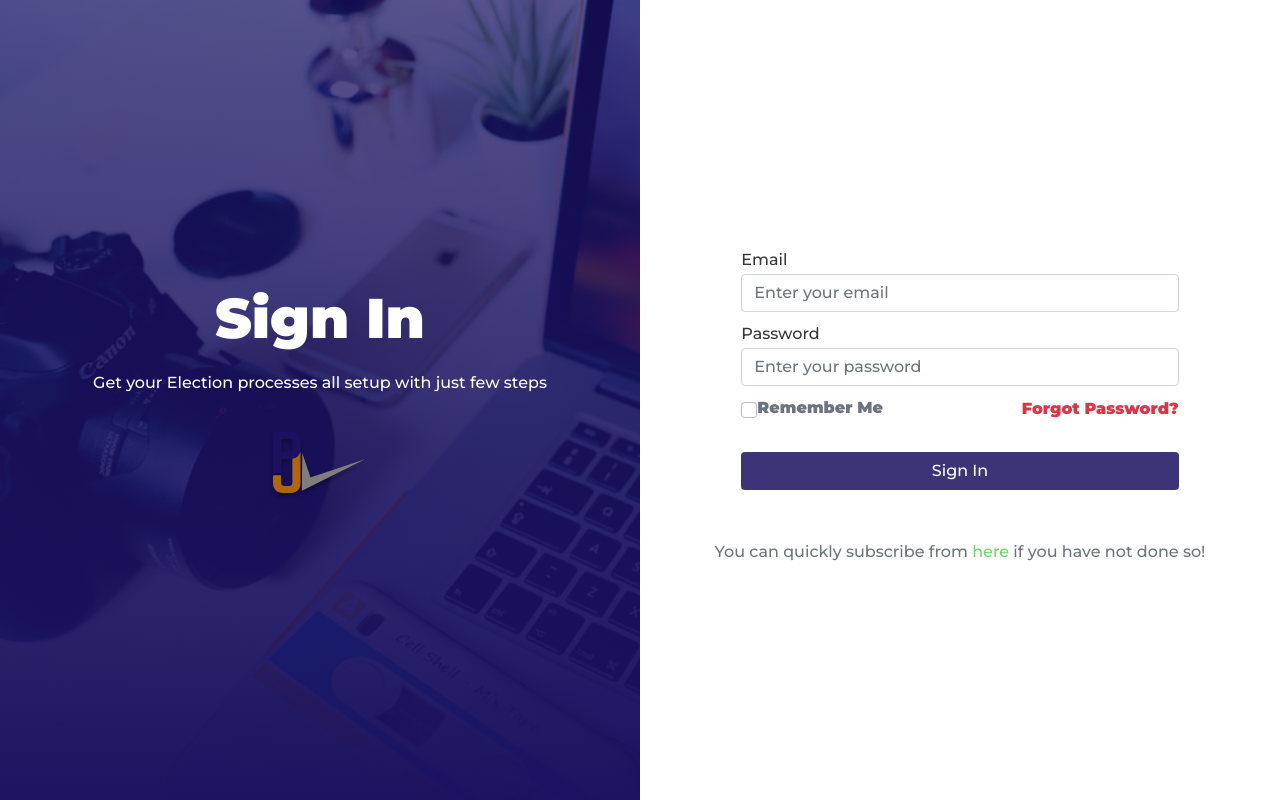
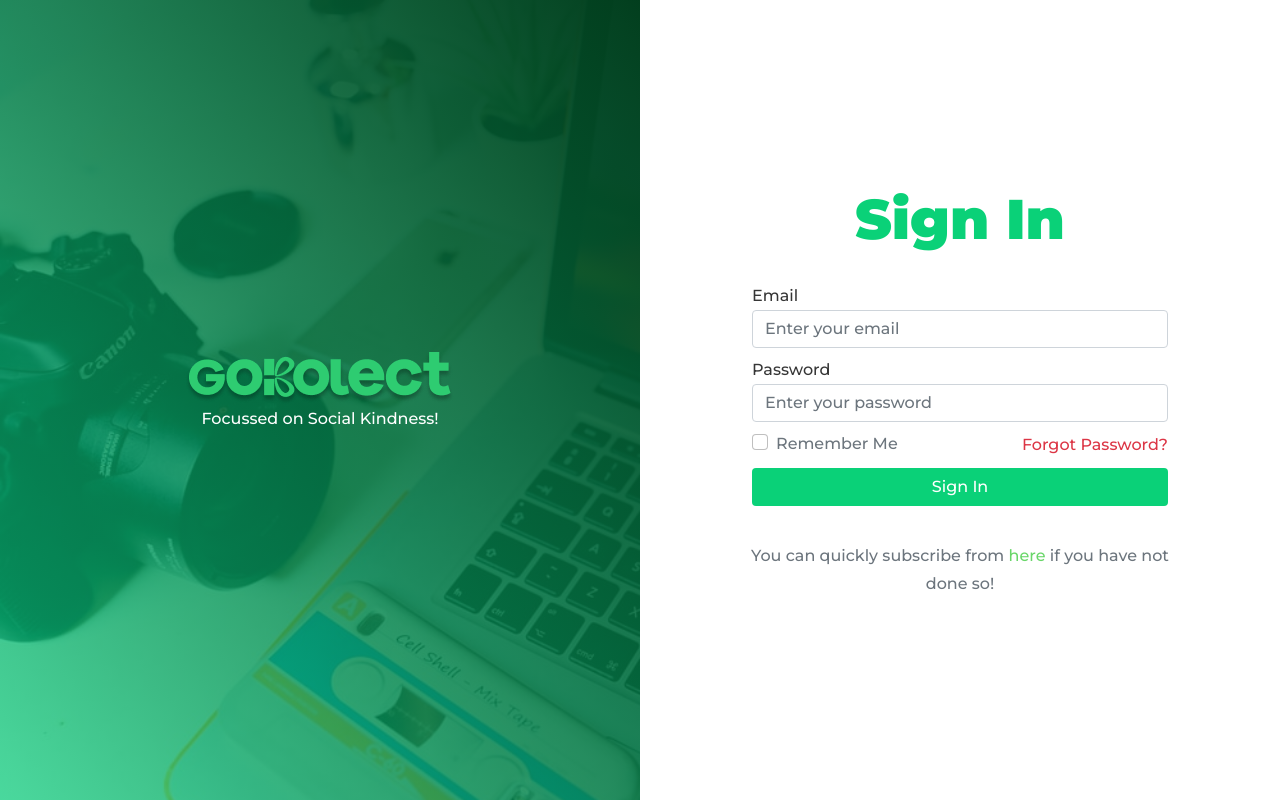
Before and after one commit to josat57/gokolect_frontend, a PHP site: page /signin.html in a window 1280 px wide. Run offline with PHP 8.4, Linux system fonts and the light colour scheme.

Commit message:
updated signin and signup pages

```diff
--- a/assets/css/signup.css
+++ b/assets/css/signup.css
@@ -1,3 +1,11 @@
+/* linear-gradient(to bottom, rgba(27, 17, 95, 0.7), rgba(27, 17, 95, 0.99)) */
+
+:root {
+    --primary: rgb(10, 209, 120);
+    --bg-dark: rgba(2, 65, 30, 0.995);
+    --bg-main: linear-gradient(to bottom left, rgba(2, 62, 29, 0.995), rgba(10, 209, 120, 0.7))
+}
+
 * {
     margin: 0;
     padding: 0;
@@ -54,9 +62,27 @@ body {
     align-items: center;
     justify-content: center;
     box-sizing: border-box;
-    background: linear-gradient(to bottom, rgba(27, 17, 95, 0.7), rgba(27, 17, 95, 0.99)), url('../images/bgs1.jpg') no-repeat center center fixed;
+    background: var(--bg-main), url('../images/bgs1.jpg') no-repeat center center fixed;
     background-size: cover;
     object-fit: cover;
+}
+
+.form-container {
+    width: 75%;
+    display: flex;
+    flex-direction: column;
+    align-items: center;
+    justify-content: center;
+    position: relative;
+    margin: 0 auto!important;
+}
+
+.util-box {
+    display: flex;
+    align-items: center;
+    justify-content: space-between;
+    position: relative;
+    box-sizing: border-box;
 }
 
 .form-header {
@@ -65,8 +91,8 @@ body {
 
 .form-title {
     font-size: 3.5rem;
-    font-weight: bold;
-    color: #fff;
+    font-weight: 900;
+    color: var(--primary);
     text-align: center;
     margin-bottom: 1rem;
 }
@@ -79,12 +105,12 @@ body {
 }
 
 .btn-custom-primary {
-    background: rgba(27, 17, 95, 0.85)!important;
+    background: var(--primary)!important;
     color: #fff!important;
 }
 
 .btn-custom-primary:hover {
-    background: rgba(27, 17, 95, 1)!important;
+    background: var(--bg-dark)!important;
     color: #fff!important;
 }
 
--- a/signin.html
+++ b/signin.html
@@ -18,16 +18,16 @@
 </head>
 <body>
     <main class="main-container">
-        <aside class="side-bar col-6 col-md-6 col-sm-12 col-lg-6">
+        <section class="side-bar col-md-6 col-sm-12 col-lg-6">
             <div class="form-header">
-                <h1 class="form-title">Sign In</h1>
-                <p class="fw-normal text-white">Get your Election processes all setup with just few steps</p>
-                <a href="index.html" class=""> <img src="assets/images/polljota_logo.png" alt="" class="brand-logo" alt="Polljotter logo" /></a>
+                <a href="index.html" class="brand-img"> <img src="assets/images/Gokolectlogo 1.png" alt="Gokolect Brand Logo" class="brand-logo" /></a>
+                <p class="fw-normal text-white">Focussed on Social Kindness!</p>
             </div>
-        </aside>
-        <section class="form-section col-6 col-md-6 col-sm-12 col-lg-6">
-            <div class="form-container d-flex flex-column justify-content-between align-items-center" id="signInContainer">
-                <form class="col-sm-12 col-md-10 col-lg-10 p-4 d-flex flex-column" role="form" id="loginForm">
+        </section>
+        <section class="form-section col-md-6 col-sm-12 col-lg-6">
+            <h1 class="form-title mt-4">Sign In</h1>
+            <div class="form-container" id="signInContainer">
+                <form class="p-2 d-flex flex-column col-sm-12" role="form" id="loginForm">
                     <div class="form-group p4 mx-4 my-1">
                         <label for="email">Email</label>
                         <input type="email" name="email" id="email" class="form-control rounded" placeholder="Enter your email" required>
@@ -37,20 +37,25 @@
                         <label for="password">Password</label>
                         <input type="password" name="password" id="password" class="form-control rounded" placeholder="Enter your password" required>
                     </div>
-                    <div class="form-group mx-4 my-1 d-flex justify-content-between align-items-center">
-                        <div class="form-check d-flex justify-content-center align-items-center fw-bold text-muted">
+                    <div class="form-group mx-4 my-1 util-box">
+                        <div class="form-check text-muted">
                             <input type="checkbox" class="form-check-input" name="remember_me" id="remember_me" />
                             <label for="remember_me" class="form-check-label">Remember Me</label>
                         </div>
                         <div class="">
-                            <a href="#" class="link text-decoration-none text-danger fw-bold" id="resetLink">Forgot Password?</a>
+                            <a href="#" class="link text-decoration-none text-danger" id="resetLink">Forgot Password?</a>
                         </div>
                     </div>
-
-
-                    <button class="btn btn-custom-primary rounded my-4 mx-4" id="signin-btn" type="button">Sign In</button>
+                    <div class="form-group mx-4 my-1">
+                        <button class="btn btn-custom-primary rounded w-100" id="signin-btn" type="button">Sign In</button>
+                    </div>
                 </form>
-                <p class="text-secondary text-center">You can quickly subscribe from <a href="signup.html" class="text-decoration-none text-primary">here</a> if you have not done so!</p>
+                <footer class="form-footer">
+                    <p class="text-secondary text-center p-4">
+                        You can quickly subscribe from
+                        <a href="signup.html" class="text-decoration-none text-primary">here</a> if you have not done so!
+                    </p>
+                </footer>
             </div>
             <div class="form-container d-none flex-column justify-content-between align-items-center" id="resetContainer" arial-hidden="true">
                 <div class="alert alert-warning alert-outline rounded ms-5 me-5 mt-2">
```
Also changed, not shown: other parts of assets/css/signup.css (+59 -1 lines), signup.html (+14 -11 lines).
